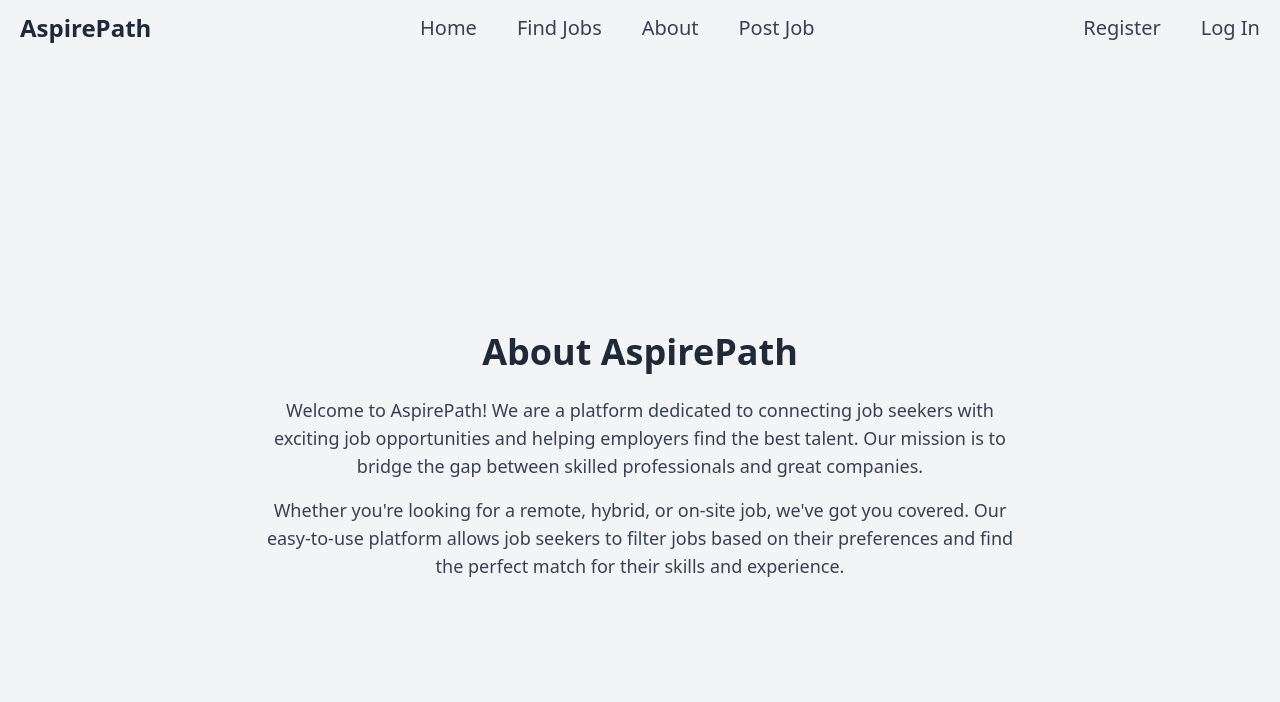
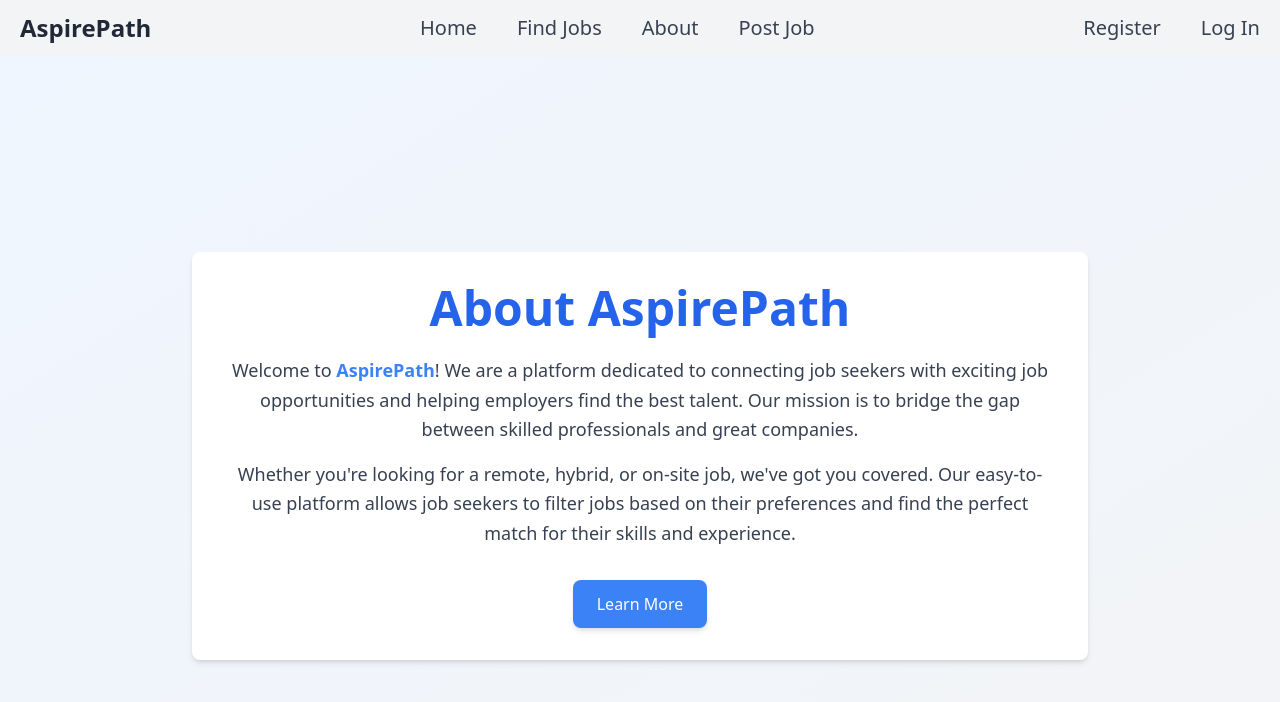
Before and after one commit to Gidayi-dev/AspirePath, a React (Vite) app in the folder Client/: page /About in a window 1280 px wide. Shown: the top 702 px of the page. Built offline with nearby package versions, Linux system fonts and the light colour scheme.

Commit message:
filter functionality

```diff
--- a/Client/src/App.jsx
+++ b/Client/src/App.jsx
@@ -115,7 +115,7 @@ function App() {
             <Route path="/" element={<Home />} />
             <Route path="/Login" element={<Login />} />
             <Route path="/Register" element={<Register />} />
-            <Route path="/Findjobs" element={<FindJobs />} />
+            <Route path="/jobs" element={<FindJobs />} />
             <Route path="/About" element={<About />} />
             <Route path="/Messages" element={<Messages />} />
             <Route path="/Profile" element={<Profile />} />
--- a/Client/src/Components/JobDetails.jsx
+++ b/Client/src/Components/JobDetails.jsx
@@ -105,7 +105,7 @@ function JobDetails() {
         </div>
 
         <button
-          onClick={() => navigate("/Findjobs")}
+          onClick={() => navigate("/jobs")}
           className="w-full bg-gray-300 text-gray-700 py-2 rounded-lg mt-4 hover:bg-gray-400"
         >
           Back to Job Listings
--- a/Client/src/Components/Navbar.jsx
+++ b/Client/src/Components/Navbar.jsx
@@ -13,7 +13,7 @@ function NavBar() {
           Home
         </Link>
         <Link
-          to="/Findjobs"
+          to="/jobs"
           className="hover:text-purple-500 ease-in-out duration-300"
         >
           Find Jobs
--- a/Client/src/Components/Navbarprofile.jsx
+++ b/Client/src/Components/Navbarprofile.jsx
@@ -11,7 +11,7 @@ function NavBarProfile() {
           Home
         </Link>
         <Link
-          to="/Findjobs"
+          to="/jobs"
           className="hover:text-purple-500 ease-in-out duration-300"
         >
           Find Jobs
--- a/Client/src/Components/Pages/About.jsx
+++ b/Client/src/Components/Pages/About.jsx
@@ -1,5 +1,3 @@
-// Provides information about your platform, mission, and team.
-// Helps build trust with users by explaining your service.
 import React from "react";
 import NavBar from "../Navbar";
 
@@ -7,22 +5,31 @@ function About() {
   return (
     <div>
       <NavBar />
-      <div className="flex flex-col items-center justify-center min-h-screen bg-gray-100 p-10">
-        <h2 className="text-4xl font-bold text-gray-800 mb-6">
-          About AspirePath
-        </h2>
-        <p className="text-lg text-gray-700 max-w-3xl text-center">
-          Welcome to AspirePath! We are a platform dedicated to connecting job
-          seekers with exciting job opportunities and helping employers find the
-          best talent. Our mission is to bridge the gap between skilled
-          professionals and great companies.
-        </p>
-        <p className="text-lg text-gray-700 max-w-3xl text-center mt-4">
-          Whether you're looking for a remote, hybrid, or on-site job, we've got
-          you covered. Our easy-to-use platform allows job seekers to filter
-          jobs based on their preferences and find the perfect match for their
-          skills and experience.
-        </p>
+      <div className="flex flex-col items-center justify-center min-h-screen bg-gradient-to-br from-blue-50 to-gray-100 p-10">
+        <div className="bg-white shadow-md rounded-lg p-8 max-w-4xl w-full animate-fade-in">
+          <h2 className="text-5xl font-extrabold text-blue-600 mb-6 text-center animate-slide-down">
+            About AspirePath
+          </h2>
+          <p className="text-lg text-gray-700 leading-relaxed text-center">
+            Welcome to{" "}
+            <span className="font-semibold text-blue-500">AspirePath</span>! We
+            are a platform dedicated to connecting job seekers with exciting job
+            opportunities and helping employers find the best talent. Our
+            mission is to bridge the gap between skilled professionals and great
+            companies.
+          </p>
+          <p className="text-lg text-gray-700 leading-relaxed text-center mt-4">
+            Whether you're looking for a remote, hybrid, or on-site job, we've
+            got you covered. Our easy-to-use platform allows job seekers to
+            filter jobs based on their preferences and find the perfect match
+            for their skills and experience.
+          </p>
+          <div className="mt-8 flex justify-center">
+            <button className="bg-blue-500 hover:bg-blue-600 text-white font-medium py-3 px-6 rounded-lg shadow-md transition duration-200">
+              Learn More
+            </button>
+          </div>
+        </div>
       </div>
     </div>
   );
--- a/Client/src/Components/Pages/FindJobs.jsx
+++ b/Client/src/Components/Pages/FindJobs.jsx
@@ -1,27 +1,38 @@
 import React, { useState, useEffect } from "react";
 import { useNavigate } from "react-router-dom";
+import axios from "axios";
 import NavBar from "../Navbar";
 import SearchBar from "../SearchBar";
+import Filter from "../FilterSidebar";
 
 function FindJobs() {
   const [keyword, setKeyword] = useState("");
   const [location, setLocation] = useState("");
   const [type, setType] = useState("");
   const [jobs, setJobs] = useState([]); // State to store jobs fetched from the backend
+  const [loading, setLoading] = useState(false); // Loading state
+  const [error, setError] = useState(null); // Error state
   const [page, setPage] = useState(1);
-  const [jobsPerPage] = useState(3);
+  const jobsPerPage = 3;
 
   const navigate = useNavigate();
 
-  // Fetch jobs from backend
+  // Fetch jobs from backend using axios
   useEffect(() => {
     const fetchJobs = async () => {
+      setLoading(true);
+      setError(null);
+
       try {
-        const response = await fetch("https://your-backend-api.com/jobs");
-        const data = await response.json();
-        setJobs(data); // Set the fetched jobs to state
-      } catch (error) {
-        console.error("Error fetching jobs:", error);
+        const response = await axios.get("http://localhost:4000/jobs", {
+          withCredentials: true, // Include cookies in the request
+        });
+        setJobs(response.data);
+      } catch (err) {
+        console.error("Error fetching jobs:", err);
+        setError("Failed to load jobs. Please try again later.");
+      } finally {
+        setLoading(false);
       }
     };
 
@@ -30,49 +41,58 @@ function FindJobs() {
 
   // Filter jobs based on the search and filter conditions
   const filteredJobs = jobs.filter((job) => {
-    const matchesKeyword = job.title
-      .toLowerCase()
-      .includes(keyword.toLowerCase());
-    const matchesLocation =
-      location === "" ||
-      job.location.toLowerCase().includes(location.toLowerCase());
-    const matchesType = type === "" || job.type === type;
+    const matchesKeyword = keyword
+      ? job.title?.toLowerCase().includes(keyword.toLowerCase())
+      : true;
+    const matchesLocation = location
+      ? job.location?.toLowerCase().includes(location.toLowerCase())
+      : true;
+    const matchesType = type
+      ? job.type?.toLowerCase() === type.toLowerCase()
+      : true;
 
     return matchesKeyword && matchesLocation && matchesType;
   });
+
+  const handleFilterChange = (filters) => {
+    setKeyword(filters.keyword);
+    setLocation(filters.location);
+    setType(filters.jobType);
+    setPage(1); // Reset pagination to the first page when filters change
+  };
 
   const indexOfLastJob = page * jobsPerPage;
   const indexOfFirstJob = indexOfLastJob - jobsPerPage;
   const currentJobs = filteredJobs.slice(indexOfFirstJob, indexOfLastJob);
 
-  const paginate = (pageNumber) => setPage(pageNumber);
+  const paginate = (pageNumber) => {
+    if (
+      pageNumber >= 1 &&
+      pageNumber <= Math.ceil(filteredJobs.length / jobsPerPage)
+    ) {
+      setPage(pageNumber);
+    }
+  };
 
   const handleApplyNow = (id) => {
-    navigate(`/JobDetails/${id}`); // Fixed to navigate using the correct id
+    navigate(`/JobDetails/${id}`);
   };
 
   return (
     <div>
       <NavBar />
+      <div className="mt-3">
+        <Filter onFilterChange={handleFilterChange} />
+      </div>
       <div className="flex flex-col items-center justify-center min-h-screen bg-gray-100 p-10">
         <h2 className="text-4xl font-bold text-gray-800 mb-6">Find Jobs</h2>
-
-        {/* Filters Section */}
-        <div className="flex w-full justify-between mb-10">
-          <SearchBar
-            location={location}
-            setLocation={setLocation}
-            type={type}
-            setType={setType}
-          />
-          <div className="w-full max-w-3xl">
-            <SearchBar keyword={keyword} setKeyword={setKeyword} />
-          </div>
-        </div>
-
         {/* Job Listings */}
         <div className="w-full max-w-3xl">
-          {currentJobs.length > 0 ? (
+          {loading ? (
+            <p className="text-gray-500">Loading jobs...</p>
+          ) : error ? (
+            <p className="text-red-500">{error}</p>
+          ) : currentJobs.length > 0 ? (
             currentJobs.map((job) => (
               <div
                 key={job.id}
--- a/Client/tailwind.config.js
+++ b/Client/tailwind.config.js
@@ -2,7 +2,22 @@
 export default {
   content: ["./index.html", "./src/**/*.{js,ts,jsx,tsx}"],
   theme: {
-    extend: {},
+    extend: {
+      animation: {
+        "fade-in": "fadeIn 1.5s ease-out",
+        "slide-down": "slideDown 1.2s ease-out",
+      },
+      keyframes: {
+        fadeIn: {
+          "0%": { opacity: 0 },
+          "100%": { opacity: 1 },
+        },
+        slideDown: {
+          "0%": { transform: "translateY(-20px)", opacity: 0 },
+          "100%": { transform: "translateY(0)", opacity: 1 },
+        },
+      },
+    },
   },
   plugins: [],
 };
```
Also changed, not shown: 1 other file (tests, documents, lock files or other folders).
